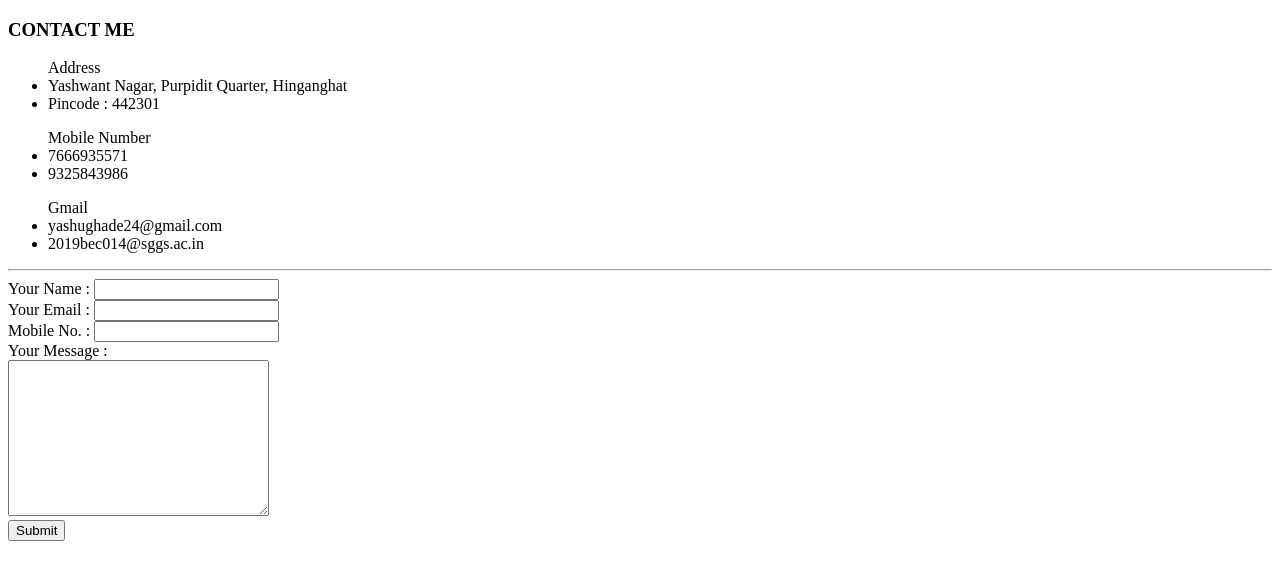
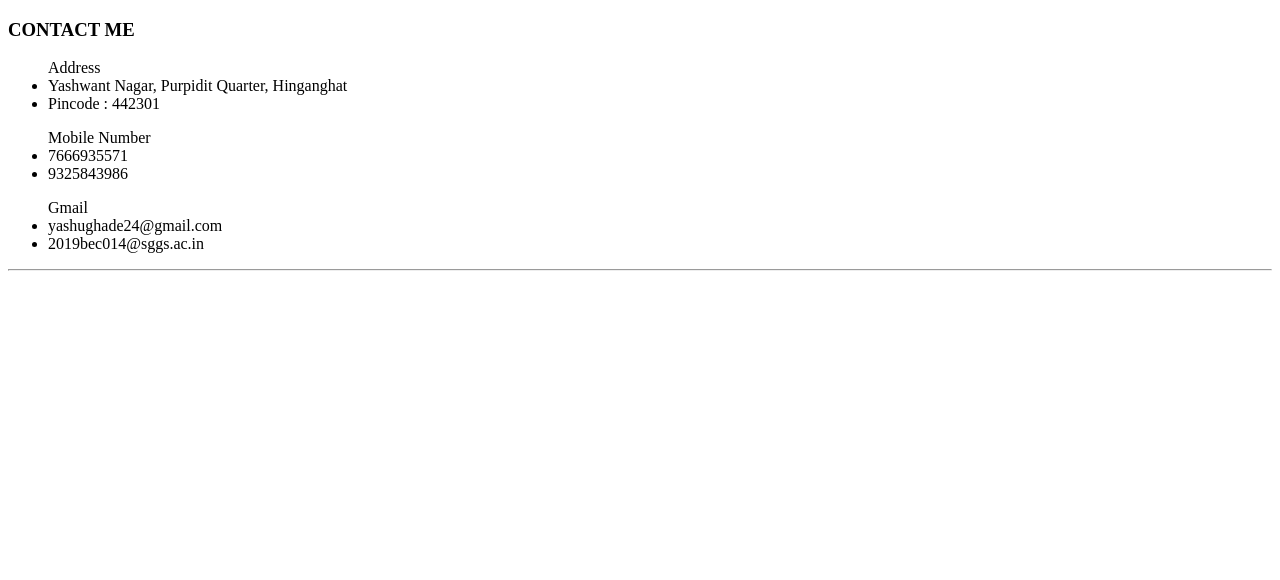
Before and after one commit to Ughade-yash/Resume, a plain HTML site: page contact.html in a window 1280 px wide. Drawn offline with Linux system fonts and the light colour scheme.

Commit message:
Update contact.html

```diff
--- a/contact.html
+++ b/contact.html
@@ -21,22 +21,6 @@
         <li>2019bec014@sggs.ac.in</li>
     </ul>
     <hr>
-    <form action="mailto:yashughade24@gmail.com" enctype="text/plain">
-        <label for="">Your Name : </label>
-        <input type="text" name="YourName" value="">
-        <br>
-        <label for="">Your Email : </label>
-        <input type="email" name="YourEmail" value="">
-        <br>
-        <label for="">Mobile No. : </label>
-        <input type="number" name="YourNumber" value="">
-        <br>
-        <label>Your Message : </label>
-        <br>
-        <textarea name="" id="" cols="30" rows="10"></textarea>
-        <br>
-        <input type="Submit" name="Submit" id="">
-    </form>
 
 </body>
 </html>
```
